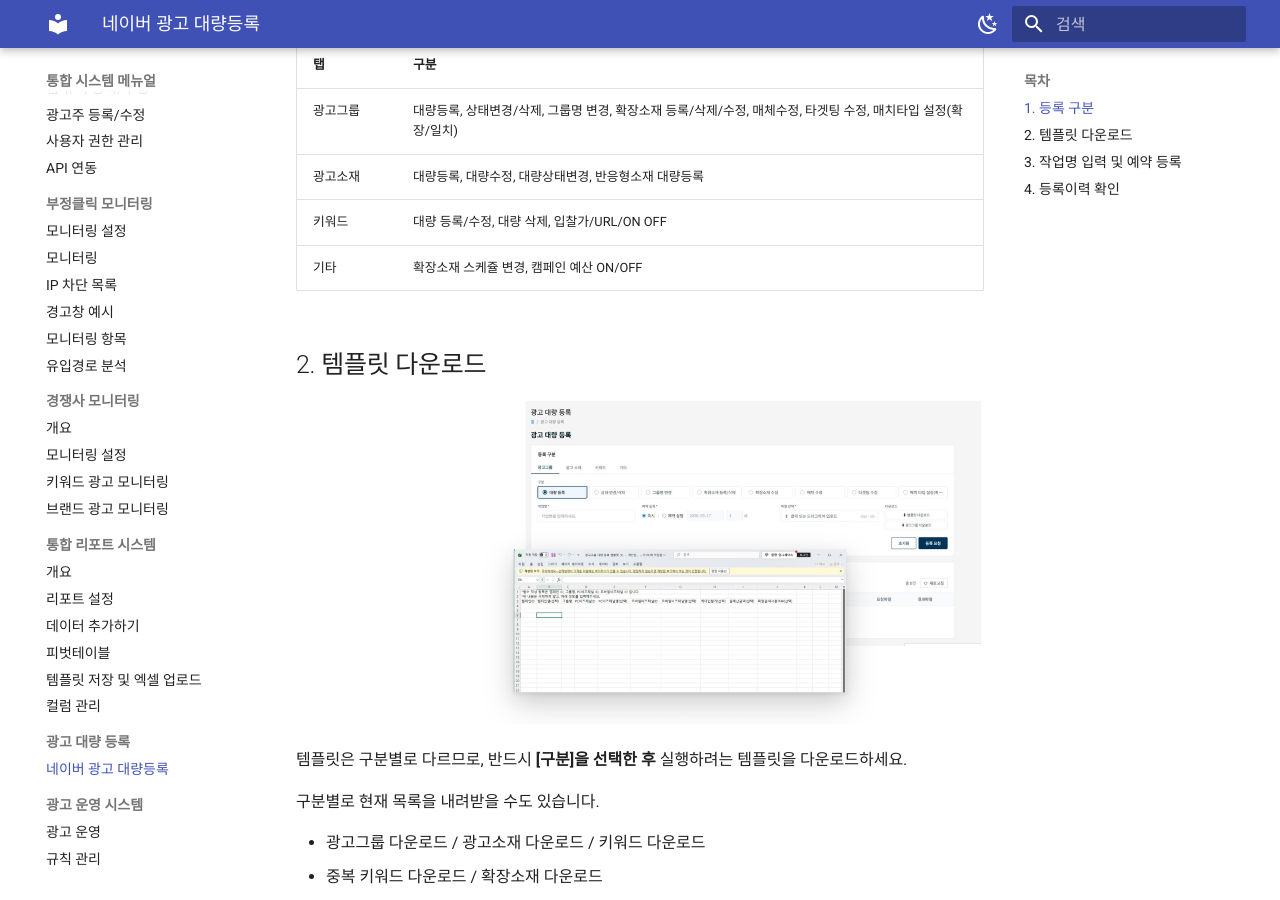
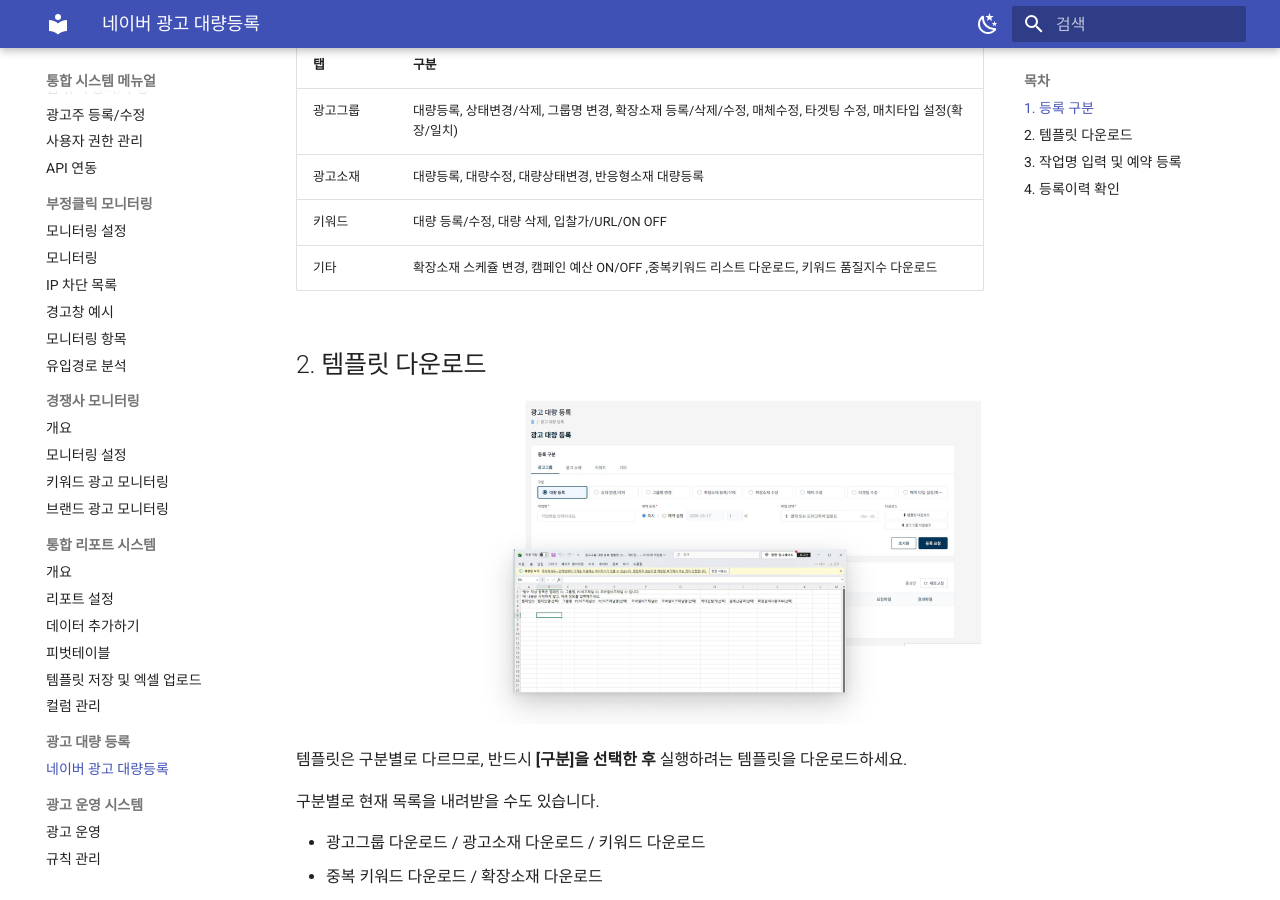
Before and after one commit to EinsHong/ad_system_manual, an MkDocs documentation site: the page built from docs/bulk-register.md, in a window 1280 px wide and 900 px high, scrolled down 780 px. Built offline with MkDocs 1.6.1 and Material for MkDocs 9.7.7, drawn with Linux system fonts in a browser that asks for light colours.

Commit message:
Update bulk-register.md

```diff
--- a/docs/bulk-register.md
+++ b/docs/bulk-register.md
@@ -14,7 +14,7 @@
 | 광고그룹 | 대량등록, 상태변경/삭제, 그룹명 변경, 확장소재 등록/삭제/수정, 매체수정, 타겟팅 수정, 매치타입 설정(확장/일치) |
 | 광고소재 | 대량등록, 대량수정, 대량상태변경, 반응형소재 대량등록 |
 | 키워드 | 대량 등록/수정, 대량 삭제, 입찰가/URL/ON OFF |
-| 기타 | 확장소재 스케쥴 변경, 캠페인 예산 ON/OFF |
+| 기타 | 확장소재 스케쥴 변경, 캠페인 예산 ON/OFF ,중복키워드 리스트 다운로드, 키워드 품질지수 다운로드|
 
 ## 2. 템플릿 다운로드
 
```
